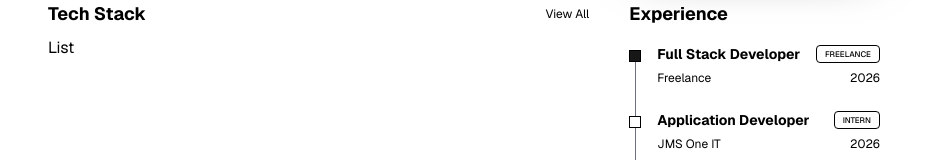
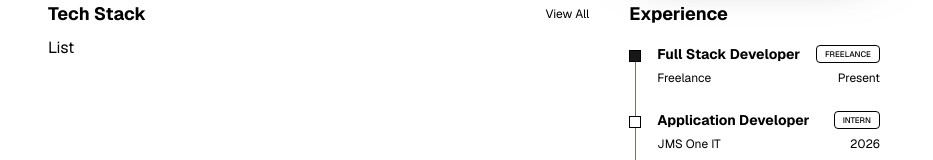
Before and after one commit to cjabendan/cj-dev, a Next.js app: page / in a window 1280 px wide. Shown: the part 612-772 px from the top of the page, without its empty margins (176-1109 px from the left). Built offline with nearby package versions, Linux system fonts and the light colour scheme.

Commit message:
fix: modify experience data

```diff
--- a/components/Experience.tsx
+++ b/components/Experience.tsx
@@ -39,7 +39,7 @@ const EXPERIENCES = [
     role: "Full Stack Developer",
     type: "Freelance",
     company: "Freelance",
-    year: "2026",
+    year: "Present",
   },
 ];
 
```
